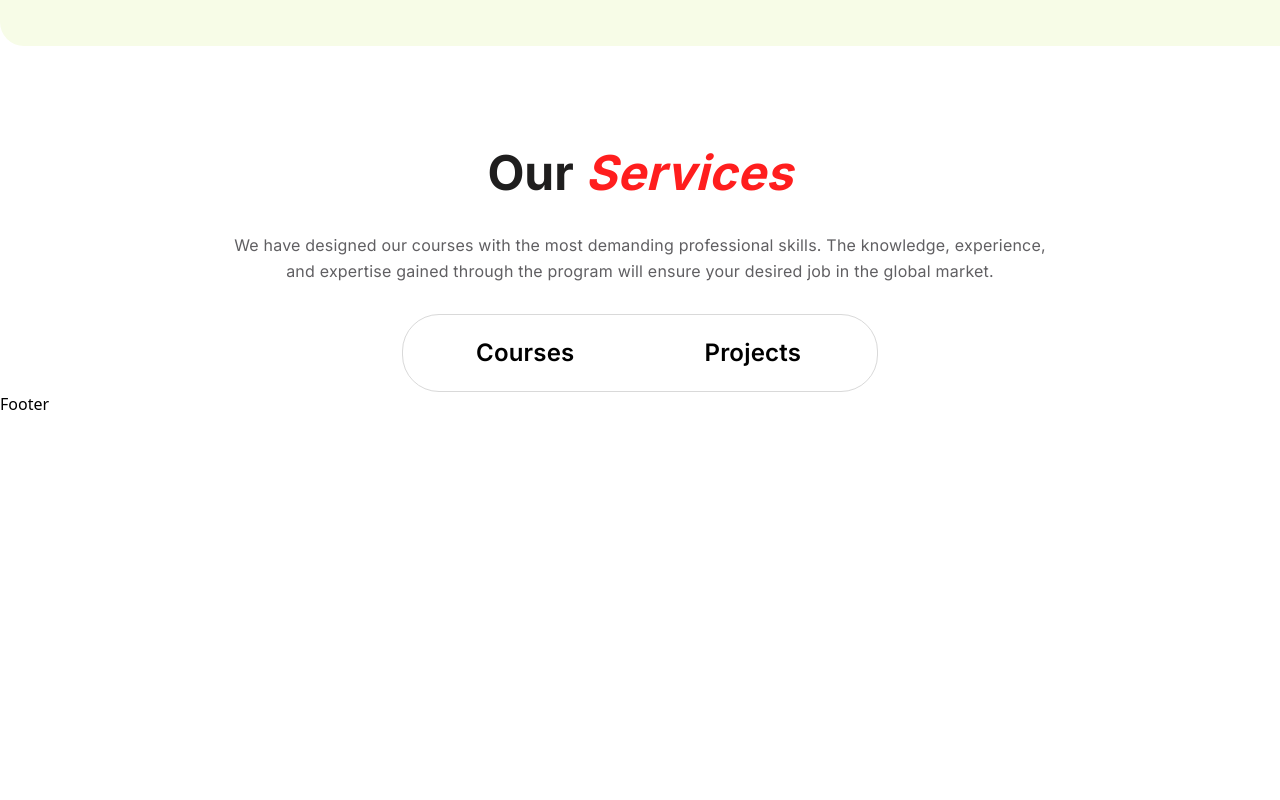
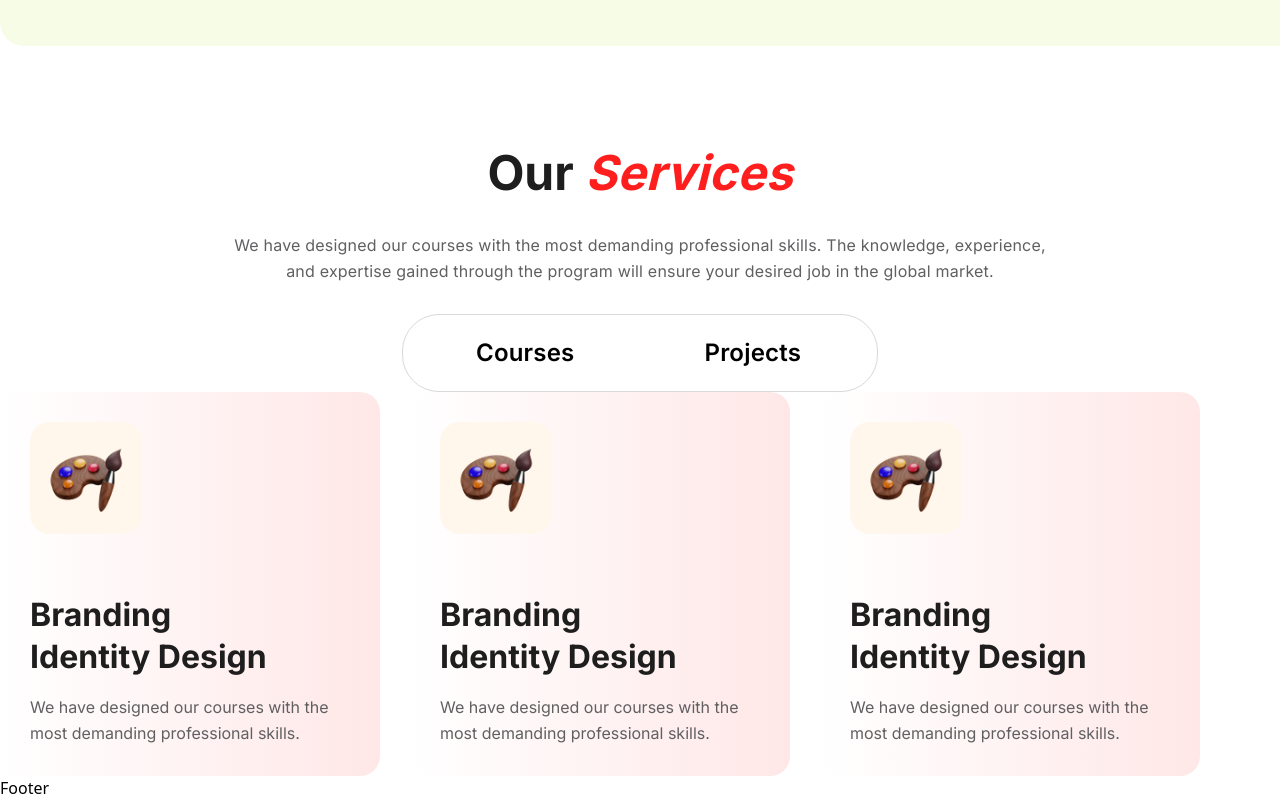
Before and after one commit to shoumen-shomu/creative-it-canada, a Next.js app: page / in a window 1280 px wide. Shown: the part 2038-2838 px from the top of the page. Before the commit the page ends 2454 px from the top, so only its background shows below. Built offline with nearby package versions, Linux system fonts and the light colour scheme; a web font is replaced by a local one.

Commit message:
Service Card Added

```diff
--- a/src/app/components/layouts/home/Service.jsx
+++ b/src/app/components/layouts/home/Service.jsx
@@ -1,5 +1,6 @@
 import React from "react";
 import Container from "../../Container";
+import Image from "next/image";
 
 const Service = () => {
   return (
@@ -33,6 +34,59 @@ const Service = () => {
                 </p>
               </div>
             </div>
+            <div className="flex gap-7.5">
+              <div className="p-7.5 bg-linear-to-r from-[#FFFFFF] to-[#FFE7E7] rounded-[20px]">
+                <div className="p-4 rounded-[20px] bg-[#FFF7EB] w-28">
+                  <Image
+                    src="/images/serviceImgone.png"
+                    alt="serviceImgone"
+                    width={90}
+                    height={90}
+                  />
+                </div>
+                <h3 className="font-inter font-bold text-[32px] text-[#1F1E1E] leading-[130%] w-66.25 mt-15 mb-4">
+                  Branding Identity Design
+                </h3>
+                <p className="font-inter font-normal text-base text-[#605F62] leading-6.5 w-[320px]">
+                  We have designed our courses with the most demanding
+                  professional skills.
+                </p>
+              </div>
+              <div className="p-7.5 bg-linear-to-r from-[#FFFFFF] to-[#FFE7E7] rounded-[20px]">
+                <div className="p-4 rounded-[20px] bg-[#FFF7EB] w-28">
+                  <Image
+                    src="/images/serviceImgone.png"
+                    alt="serviceImgone"
+                    width={90}
+                    height={90}
+                  />
+                </div>
+                <h3 className="font-inter font-bold text-[32px] text-[#1F1E1E] leading-[130%] w-66.25 mt-15 mb-4">
+                  Branding Identity Design
+                </h3>
+                <p className="font-inter font-normal text-base text-[#605F62] leading-6.5 w-[320px]">
+                  We have designed our courses with the most demanding
+                  professional skills.
+                </p>
+              </div>
+              <div className="p-7.5 bg-linear-to-r from-[#FFFFFF] to-[#FFE7E7] rounded-[20px]">
+                <div className="p-4 rounded-[20px] bg-[#FFF7EB] w-28">
+                  <Image
+                    src="/images/serviceImgone.png"
+                    alt="serviceImgone"
+                    width={90}
+                    height={90}
+                  />
+                </div>
+                <h3 className="font-inter font-bold text-[32px] text-[#1F1E1E] leading-[130%] w-66.25 mt-15 mb-4">
+                  Branding Identity Design
+                </h3>
+                <p className="font-inter font-normal text-base text-[#605F62] leading-6.5 w-[320px]">
+                  We have designed our courses with the most demanding
+                  professional skills.
+                </p>
+              </div>
+            </div>
           </Container>
         </div>
       </section>
```
Also changed, not shown: public/images/serviceImgone.png (added).
